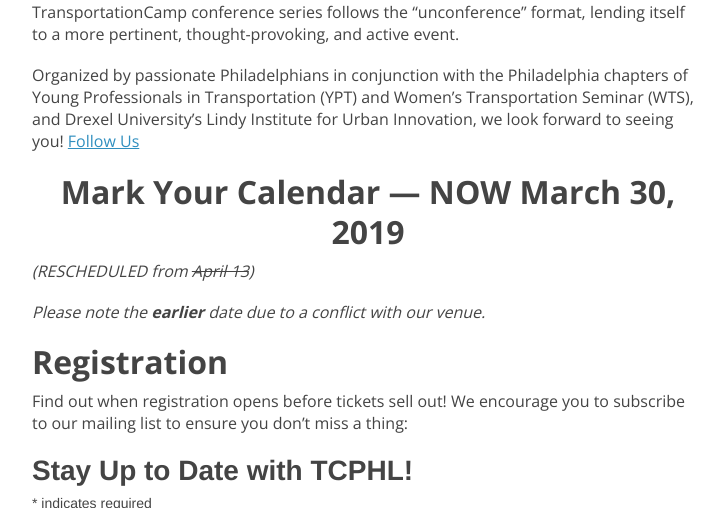
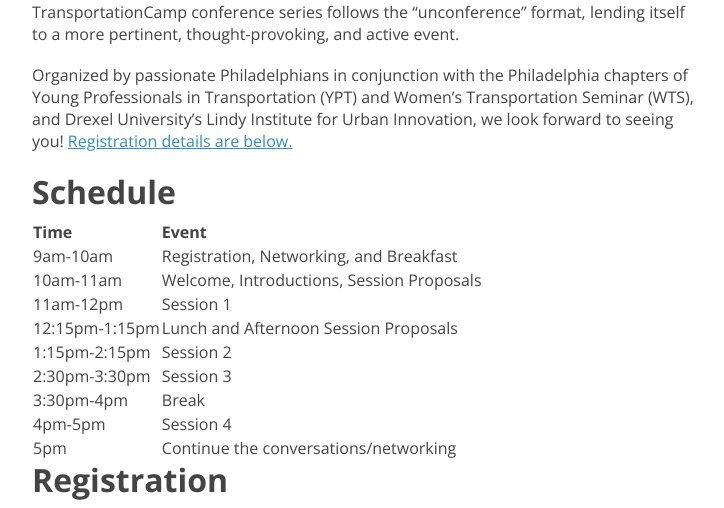
Before and after one commit to transpocamp/transportationcamp.org, a Jekyll site: the page built from events/phl2019/index.markdown, in a window 1280 px wide and 1400 px high, scrolled down 463 px. Shown: the top 508 px of the window, without its empty margins (272-996 px from the left). Built offline with Jekyll 4.4.1, drawn with Linux system fonts in a browser that asks for light colours; nearby versions of some CDN libraries; comment, search, counter and statistics services are not loaded; some of the changed text lies outside the part shown; grey boxes are pictures that could not be loaded.

Commit message:
Updates TCPHL19 in advance of registration opening

```diff
--- a/events/phl2019/index.markdown
+++ b/events/phl2019/index.markdown
@@ -13,16 +13,55 @@
 
 Whether you work in the industry or simply have an interest, we welcome you to our nation's birthplace at the center of the NEC for a day filled with ideas at the intersection of transportation, technology, and urbanism. As always, the participant-driven TransportationCamp conference series follows the "unconference" format, lending itself to a more pertinent, thought-provoking, and active event.
 
-Organized by passionate Philadelphians in conjunction with the Philadelphia chapters of Young Professionals in Transportation (YPT) and Women’s Transportation Seminar (WTS), and Drexel University’s Lindy Institute for Urban Innovation, we look forward to seeing you! [Follow Us](#registration)
+Organized by passionate Philadelphians in conjunction with the Philadelphia chapters of Young Professionals in Transportation (YPT) and Women’s Transportation Seminar (WTS), and Drexel University’s Lindy Institute for Urban Innovation, we look forward to seeing you! [Registration details are below.](#registration)
 
-# <center>Mark Your Calendar — NOW March 30, 2019</center>
-<i>(RESCHEDULED from <del>April 13</del>)</i>
 
-*Please note the **earlier** date due to a conflict with our venue.*
+## Schedule
+
+| Time | Event |
+|------|------|
+| 9am-10am | Registration, Networking, and Breakfast |
+| 10am-11am | Welcome, Introductions, Session Proposals |
+| 11am-12pm | Session 1
+| 12:15pm-1:15pm | Lunch and Afternoon Session Proposals
+| 1:15pm-2:15pm |Session 2
+| 2:30pm-3:30pm | Session 3
+| 3:30pm-4pm | Break
+| 4pm-5pm | Session 4
+| 5pm | Continue the conversations/networking
+
 
 ## <a name="registration"></a> Registration
 
-Find out when registration opens before tickets sell out! We encourage you to subscribe to our mailing list to ensure you don't miss a thing:
+<div style="width:100%; text-align:left;"><iframe src="https://eventbrite.com/tickets-external?eid=55000454841&ref=etckt" frameborder="0" height="393" width="100%" vspace="0" hspace="0" marginheight="5" marginwidth="5" scrolling="auto" allowtransparency="true"></iframe></div>
+
+## Getting to TCPHL
+
+Drexel's Papadakis Integrated Sciences Building is located at 33rd and Chestnut Streets, less than a 10 minute walk from Philadelphia's 30th Street Station.
+
+- All SEPTA Regional Rail, Amtrak, and NJ Transit Atlantic City Line trains stop at Philadelphia's 30th Street Station (four blocks away from PISB), including SEPTA's Airport Line which connects all airport terminals with 30th Street every 30 minutes.
+- Megabus and Bolt Bus stop immediately outside 30th Street Station at 30th Street and JFK Blvd.
+- SEPTA's Market-Frankford Elevated will get you even closer to the event (two blocks away) at the 34th Street MFL stop.
+- SEPTA's Trolley Routes stop even closer – less than a block away – at 33rd Street.
+- SEPTA's 30, 31, 21, and 42 buses all stop no more than a block from PISB, and the 40 is nearby, too. The 9, 44, 62, 124, and 125 buses are also accessible at 30th Street Station.
+- South Jerseyans can easily connect from PATCO to the Market-Frankford Elevated at 8th & Market.
+
+<iframe src="https://www.google.com/maps/embed?pb=!1m14!1m8!1m3!1d12233.702859903971!2d-75.1894166!3d39.9542337!3m2!1i1024!2i768!4f13.1!3m3!1m2!1s0x0%3A0xa51c494800f66f42!2sPapadakis+Integrated+Sciences+Building!5e0!3m2!1sen!2sus!4v1517199706639" width="680" height="340" frameborder="0" style="border:0" allowfullscreen></iframe>
+
+## Sponsorship
+
+TransportationCampPHL has been made possible thanks to the generous support of numerous sponsors, including AECOM, KMJ Consulting, and DVRPC.
+
+#### Become a Sponsor!
+
+Want your name on the list above? Interested in becoming a sponsor? We offer various levels of sponsorship that are sure to fit the budget of all firms, businesses, and organizations; plus, we also offer a sponsorship option for individuals. For sponsorship inquiries, please contact us at [transportationcampphl@gmail.com](mailto:transportationcampphl@gmail.com).
+
+
+## Social Media & Email Updates
+
+Stay up to date by following us on Twitter [@TranspoCampPHL](https://twitter.com/transpocampphl), liking us on [Facebook](http://facebook.com/TranspoCamp-PHL), joining our [LinkedIn group](https://www.linkedin.com/groups/8652914/) to meet fellow campers beforehand, and by subscribing to our MailChimp [email updates](http://eepurl.com/c8tKwH). And, keep the conversation going! Tag your tweets, instagram photos, and more with the official event hashtag: **#TCPHL19**.
+
+Want to make sure you don't miss a thing? We encourage you to subscribe to our mailing list:
 
 <!-- Begin MailChimp Signup Form -->
 <link href="//cdn-images.mailchimp.com/embedcode/classic-10_7.css" rel="stylesheet" type="text/css">
@@ -34,7 +73,7 @@
 <div id="mc_embed_signup">
 <form action="https://transportationcamp.us16.list-manage.com/subscribe/post?u=107afa43a0eb0b24c856a920d&amp;id=2063a25409" method="post" id="mc-embedded-subscribe-form" name="mc-embedded-subscribe-form" class="validate" target="_blank" novalidate>
     <div id="mc_embed_signup_scroll">
-	<h2>Stay Up to Date with TCPHL!</h2>
+	<h5>Stay Up to Date with TCPHL!</h5>
 <div class="indicates-required"><span class="asterisk">*</span> indicates required</div>
 <div class="mc-field-group">
 	<label for="mce-EMAIL">Email Address  <span class="asterisk">*</span>
@@ -61,19 +100,6 @@
 <script type='text/javascript' src='//s3.amazonaws.com/downloads.mailchimp.com/js/mc-validate.js'></script><script type='text/javascript'>(function($) {window.fnames = new Array(); window.ftypes = new Array();fnames[0]='EMAIL';ftypes[0]='email';fnames[1]='FNAME';ftypes[1]='text';fnames[2]='LNAME';ftypes[2]='text';}(jQuery));var $mcj = jQuery.noConflict(true);</script>
 <!--End mc_embed_signup-->
 
-## Social Media
-
-Stay up to date by following us on Twitter [@TranspoCampPHL](https://twitter.com/transpocampphl), liking us on [Facebook](http://facebook.com/TranspoCamp-PHL), joining our [LinkedIn group](https://www.linkedin.com/groups/8652914/) to meet fellow campers beforehand, and by subscribing to our MailChimp [email updates](http://eepurl.com/c8tKwH). And, keep the conversation going! Tag your tweets, instagram photos, and more with the official event hashtag: **#TCPHL19**.
-
-
-#### Become a Sponsor!
-
-Interested in becoming a sponsor? We offer various levels of sponsorship that are sure to fit the budget of all firms, businesses, and organizations; plus, we also offer a sponsorship option for individuals. For sponsorship inquiries, please contact us at [transportationcampphl@gmail.com](mailto:transportationcampphl@gmail.com).
-
-
-## Organizing Committee
-
-TransportationCamp Philadelphia is being organized thanks to a collaborative effort between YPT, WTS, and Drexel Lindy Institute. Passionate about transportation and  bringing the conference to Philadelphia, the conference's five co-chairs span a diverse array of subsets in the industry with professional experience in both public and private transportation operations, transportation planning, and logistics consulting. For additional breadth, the conference has a larger working group whose collective knowledge and expertise spans all facets of the industry and includes all levels of transportation involvement (ranging from career professionals to engaged hobbyists).
 
 ## First Time at a TransportationCamp?
 
@@ -81,3 +107,8 @@
 - **Participation Encouraged**: Sessions are formed as the day goes on, so be sure to come with topics for discussion. If you have an idea, feel free to share and add your thoughts.
 - **Rule of Two Feet:** Never hesitate to leave a session if you suddenly find it's not for you, or if there's another session that you want to check out, too!
 - **Dress Code**: TransportationCamp is a very casual event. Although you might be inclined to dress up for a conference, your best attire is your coolest transportation tee shirt!
+
+
+## Organizing Committee
+
+TransportationCamp Philadelphia is being organized thanks to a collaborative effort between YPT, WTS, and Drexel Lindy Institute. Passionate about transportation and  bringing the conference to Philadelphia, the conference's five co-chairs span a diverse array of subsets in the industry with professional experience in both public and private transportation operations, transportation planning, and logistics consulting. For additional breadth, the conference has a larger working group whose collective knowledge and expertise spans all facets of the industry and includes all levels of transportation involvement (ranging from career professionals to engaged hobbyists).
```
